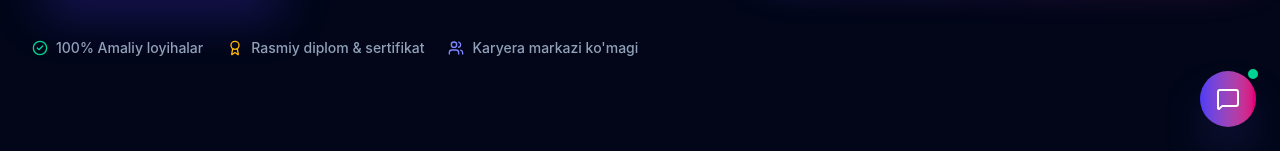
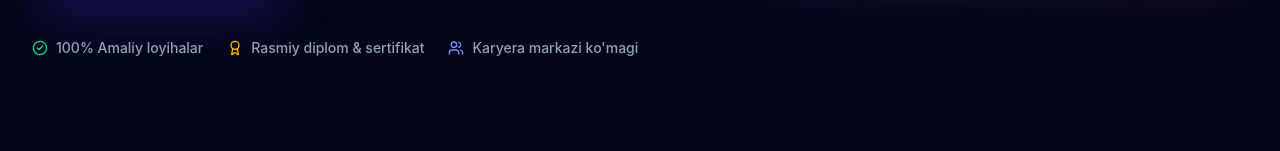
Before and after one commit to humoyun1773/arxitektura-web, a React (Vite) app: page / in a window 1280 px wide. Shown: the part 649-800 px from the top of the page. Built offline with nearby package versions, Linux system fonts and the light colour scheme.

Commit message:
feat: remove floating chat widget

```diff
--- a/src/App.tsx
+++ b/src/App.tsx
@@ -4,7 +4,6 @@ import { DataProvider } from './context/DataContext';
 import { Header } from './components/common/Header';
 import { Footer } from './components/common/Footer';
 import { LeadModal } from './components/common/LeadModal';
-import { ChatWidget } from './components/common/ChatWidget';
 import { Toast } from './components/common/Toast';
 
 // Public Pages
@@ -109,7 +108,6 @@ const MainApp: React.FC = () => {
 
       {/* Global Modals & Utilities */}
       <LeadModal />
-      <ChatWidget />
       <Toast />
     </div>
   );
```
